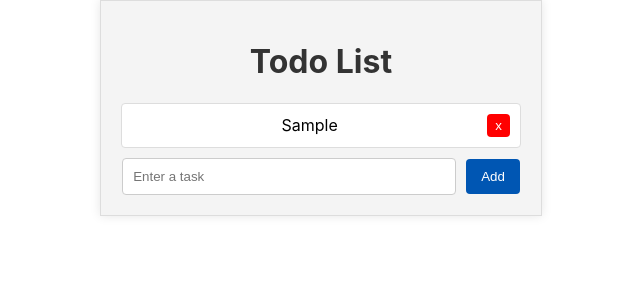
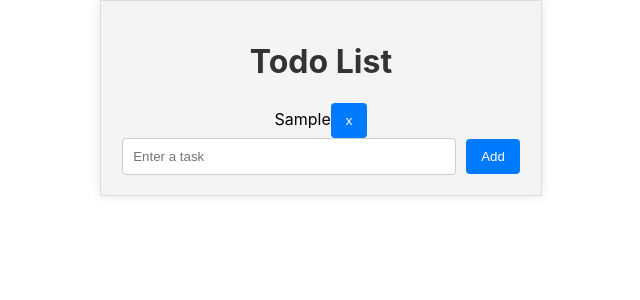
Before and after one commit to Pshhtacio/react-hw, a React (Create React App) app in the folder todo-list/: page / in a window 1280 px wide. Both pictures are taken after typing "Sample" into the empty fields and a click on the button "Add". Shown: the top 300 px of the page, without its empty margins (319-959 px from the left). Built offline with nearby package versions, Linux system fonts and the light colour scheme.

Commit message:
refactor: remove unecessary parts

```diff
--- a/todo-list/src/components/TodoListGroup.js
+++ b/todo-list/src/components/TodoListGroup.js
@@ -1,9 +1,8 @@
-import React from "react";
 import Todo from "./Todo";
 
 const TodoListGroup = (props) => {
   return (
-    <div className="todo-list">
+    <div>
       {props.todos.map((item, index) => (
         <Todo
           key={item.id}
--- a/todo-list/src/css/App.css
+++ b/todo-list/src/css/App.css
@@ -33,42 +33,6 @@ button {
   cursor: pointer;
 }
 
-button,
-
 button:hover {
   background-color: #0056b3;
 }
-
-.todo-item {
-  background-color: #fff;
-  border: 1px solid #ddd;
-  border-radius: 4px;
-  margin: 10px 0;
-  padding: 10px;
-  display: flex;
-  justify-content: space-between;
-  align-items: center;
-  overflow: hidden;
-  white-space: normal;
-}
-
-.delete-button {
-  background-color: red;
-  color: white;
-  border: none;
-  padding: 4px 8px;
-  border-radius: 4px;
-  cursor: pointer;
-}
-
-.delete-button:hover {
-  background-color: firebrick;
-}
-
-.todo-item span {
-  flex-grow: 1;
-}
-
-.done {
-  text-decoration: line-through;
-}
```
